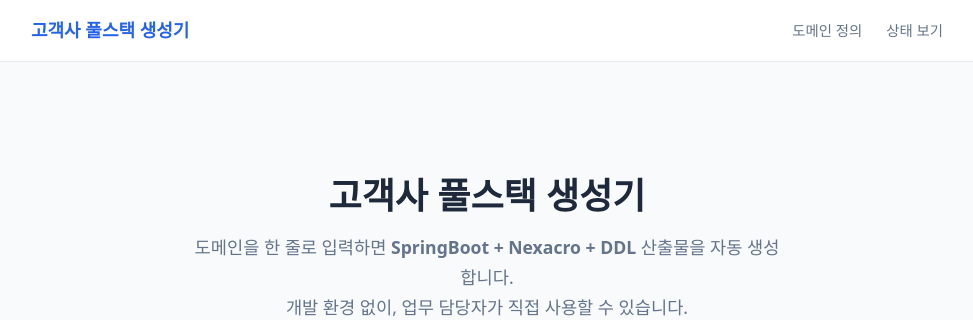
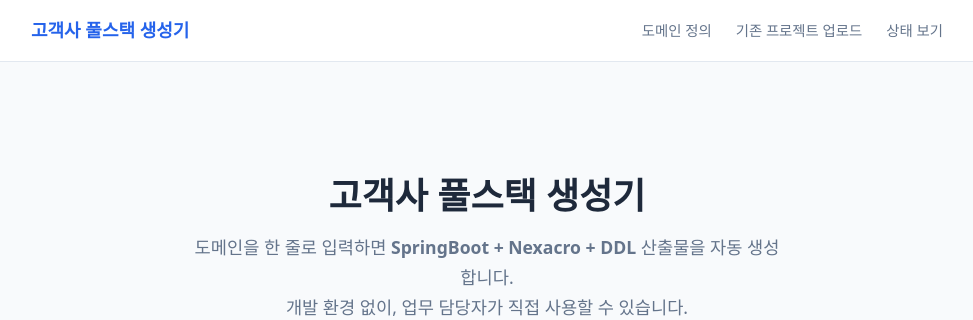
Before and after one commit to JasonMMo/business-fullstack-creater, a FastAPI app: page / in a window 1280 px wide. Shown: the top 320 px of the page, without its empty margins (153-1126 px from the left). Run offline with FastAPI, Linux system fonts and the light colour scheme.

Commit message:
feat(web): Growth-79 base.html — site-nav "기존 프로젝트 업로드" 링크 (M5 Slice C-c)
site-nav 에 <a href="/target/upload">기존 프로젝트 업로드</a> 추가
(도메인 정의 / 상태 보기 사이). 비 CLI 사용자가 brouser 만으로
M5 입력 경로(zip → v1 customer profile) 에 진입.

Co-Authored-By: Claude Opus 4.7 <noreply@anthropic.com>

```diff
--- a/web/templates/base.html
+++ b/web/templates/base.html
@@ -12,6 +12,7 @@
       <a class="site-title" href="/">고객사 풀스택 생성기</a>
       <nav class="site-nav">
         <a href="/domain/new">도메인 정의</a>
+        <a href="/target/upload">기존 프로젝트 업로드</a>
         <a href="/status">상태 보기</a>
       </nav>
     </div>
```
